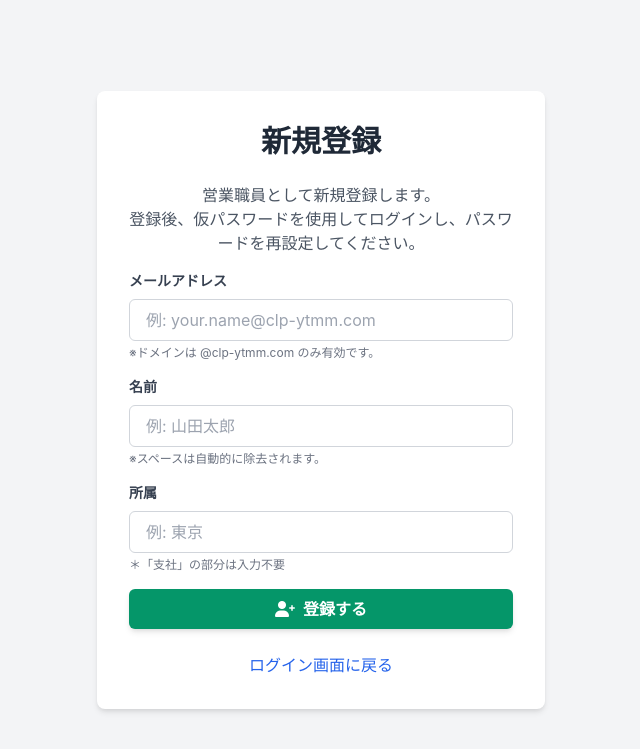
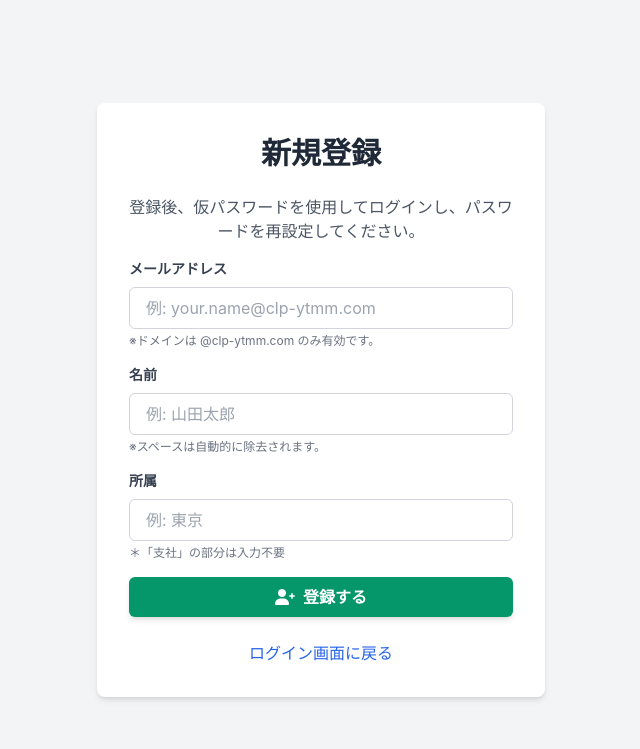
Before and after one commit to core-life/area_management_app, a Flask app: page /register in a window 1280 px wide. Shown: the top 749 px of the page, without its empty margins (319-959 px from the left). Run offline with Flask 3, Linux system fonts and the light colour scheme; some libraries are stand-ins or nearby versions.

Commit message:
新規登録ページのメッセージを修正

```diff
--- a/templates/register.html
+++ b/templates/register.html
@@ -16,7 +16,6 @@
     <div class="w-full max-w-md bg-white p-8 rounded-lg shadow-md">
         <h2 class="text-3xl font-bold text-center text-gray-800 mb-6">新規登録</h2>
         <p class="text-gray-600 text-center mb-4">
-            営業職員として新規登録します。<br>
             登録後、仮パスワードを使用してログインし、パスワードを再設定してください。
         </p>
 
```
